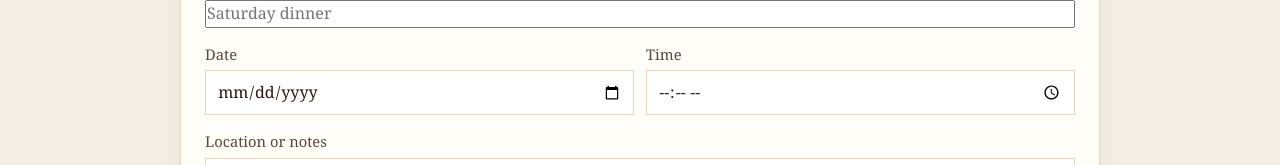
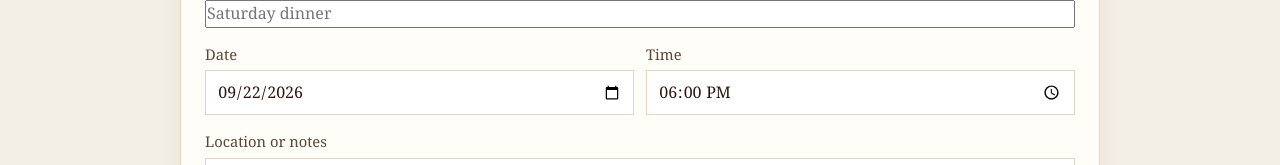
Before and after one commit to berkurka/hello-world, a Next.js app: page / in a window 1280 px wide. Shown: the part 294-459 px from the top of the page. Built offline with nearby package versions, Linux system fonts and the light colour scheme.

Commit message:
Default new events to next week at 6pm
Gives the create form a valid date and time up front so organizers
can submit without fighting empty date pickers.

Co-authored-by: Bernardo Kurka De Almeida <berkurka@users.noreply.github.com>

```diff
--- a/app/components/event-fields.tsx
+++ b/app/components/event-fields.tsx
@@ -1,5 +1,18 @@
 import { formatWhen } from "@/lib/format";
 import type { EventRow } from "@/lib/types";
+
+type Props = {
+  event?: EventRow;
+};
+
+function defaultEventDate() {
+  const d = new Date();
+  d.setDate(d.getDate() + 7);
+  const yyyy = d.getFullYear();
+  const mm = String(d.getMonth() + 1).padStart(2, "0");
+  const dd = String(d.getDate()).padStart(2, "0");
+  return `${yyyy}-${mm}-${dd}`;
+}
 
 type Props = {
   event?: EventRow;
@@ -9,7 +22,7 @@ export function EventFields({ event }: Props) {
   const startsAt = event?.starts_at ? event.starts_at.slice(0, 16) : "";
   const [startsDate, startsTime] = startsAt.includes("T")
     ? startsAt.split("T")
-    : ["", ""];
+    : [defaultEventDate(), "18:00"];
   return (
     <>
       <label className="field">
```
